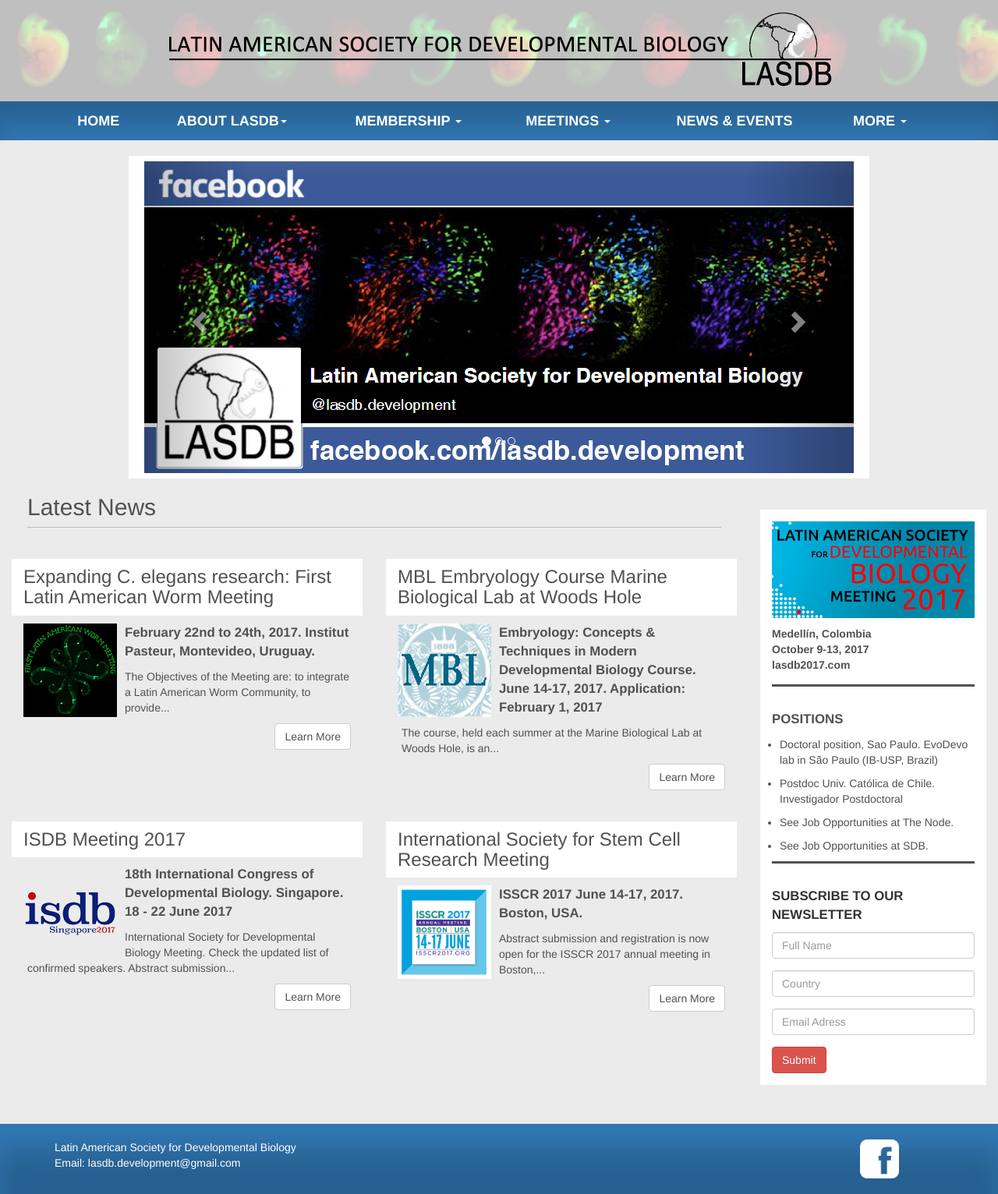
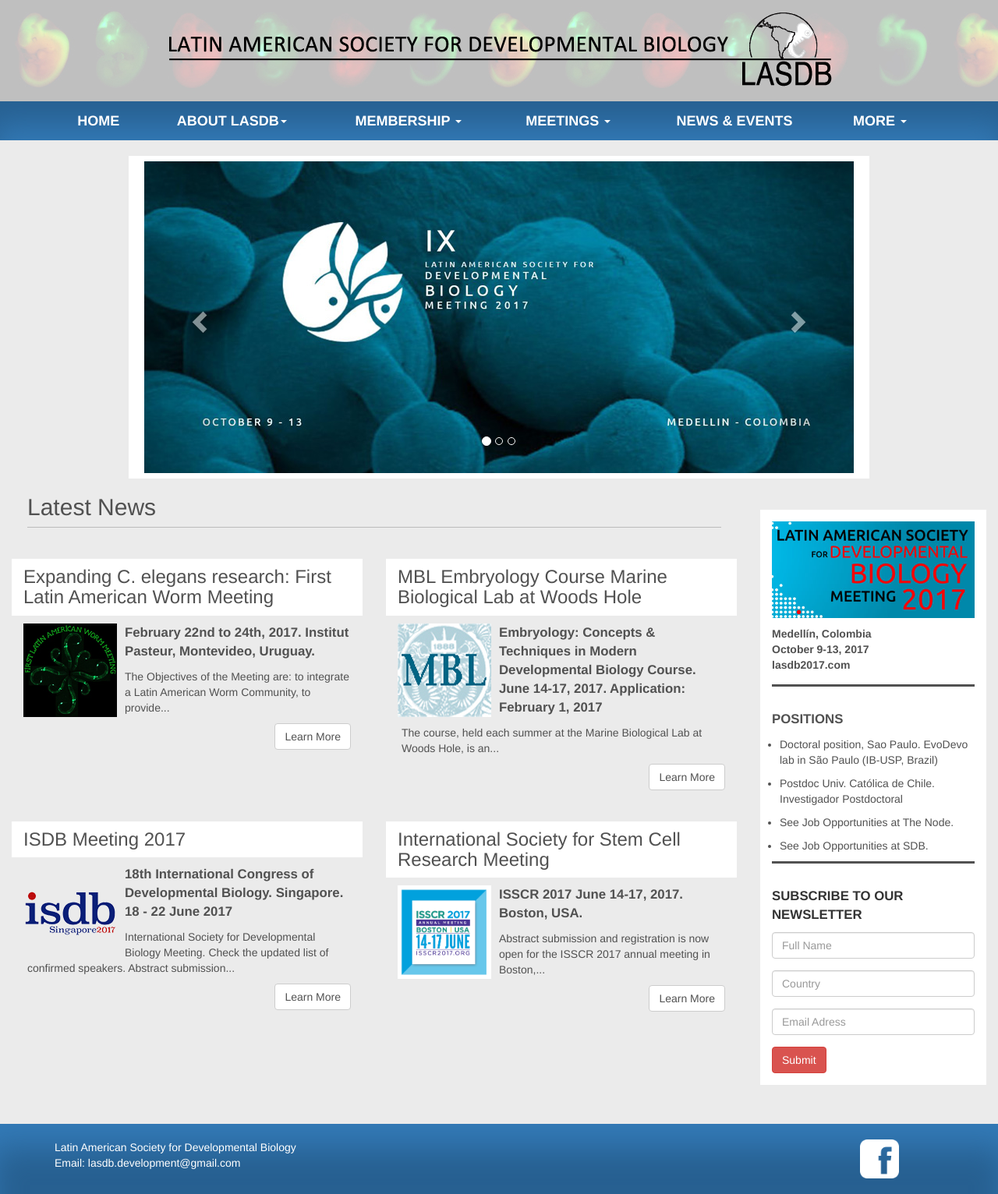
Before and after one commit to lasdb/lasdb.github.io, a Jekyll site: the page built from index.html, in a window 1280 px wide. Shown: the whole page at 78% size. Built offline with Jekyll 4.4.1, drawn with Linux system fonts in a browser that asks for light colours; nearby versions of some CDN libraries.

Commit message:
cambio de orden de img carrousel

```diff
--- a/_layouts/home.html
+++ b/_layouts/home.html
@@ -26,13 +26,13 @@
 	           	-->
 	                <div class="carousel-inner" role="listbox">
 	                    <div class="item active">
-	                        <a target="_blank" href="https://facebook.com/lasdb.development">
-	                            <img src="img/carrousel-fb2.png" alt="img fb">
+	                        <a target="_blank" href="http://lasdb2017.com">
+	                            <img src="img/carrousel-meeting2017b.jpg" alt="img">
 	                        </a>
 	                    </div>
 	                    <div class="item">
-	                        <a target="_blank" href="http://lasdb2017.com">
-	                            <img src="img/carrousel-meeting2017b.jpg" alt="img">
+	                        <a target="_blank" href="https://facebook.com/lasdb.development">
+	                            <img src="img/carrousel-fb2.png" alt="img fb">
 	                        </a>
 	                    </div>
 	                    <div class="item">
```
